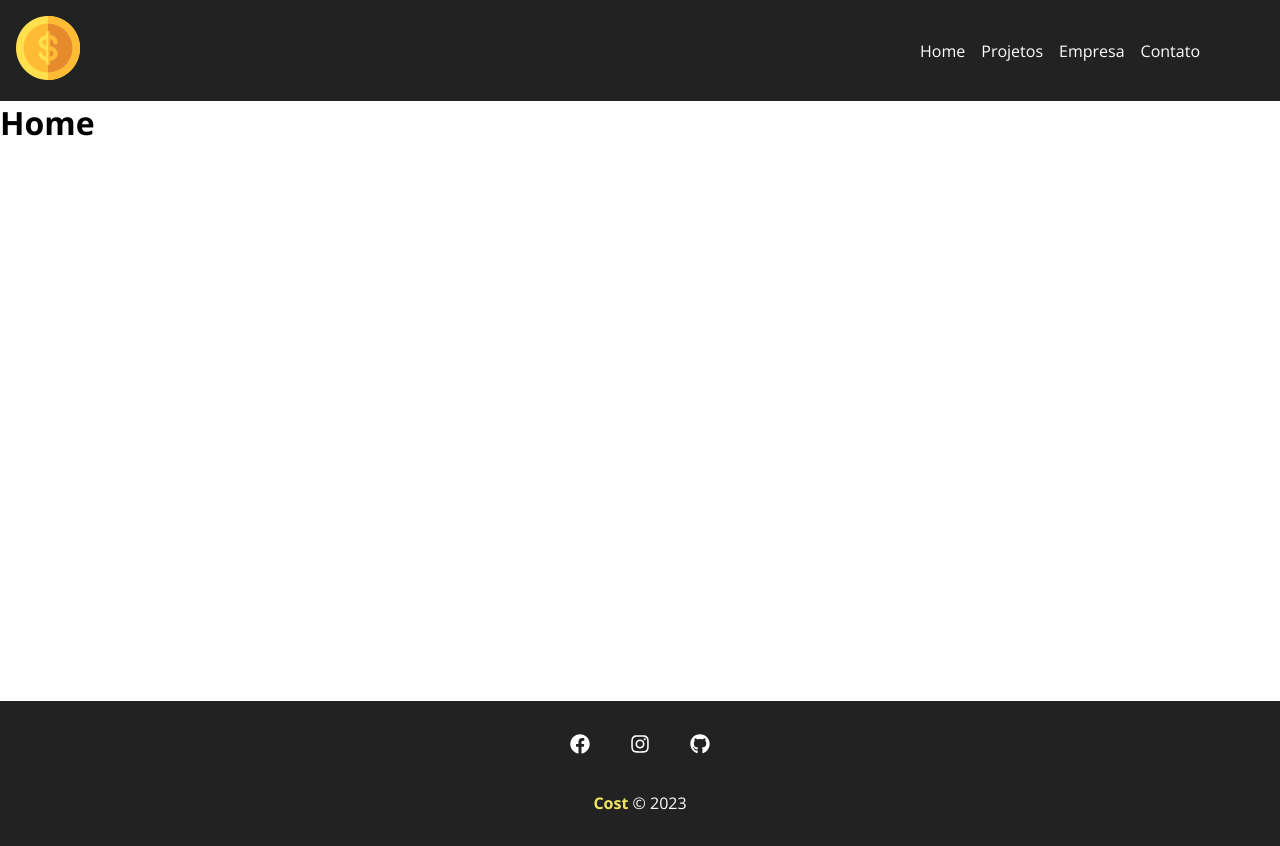
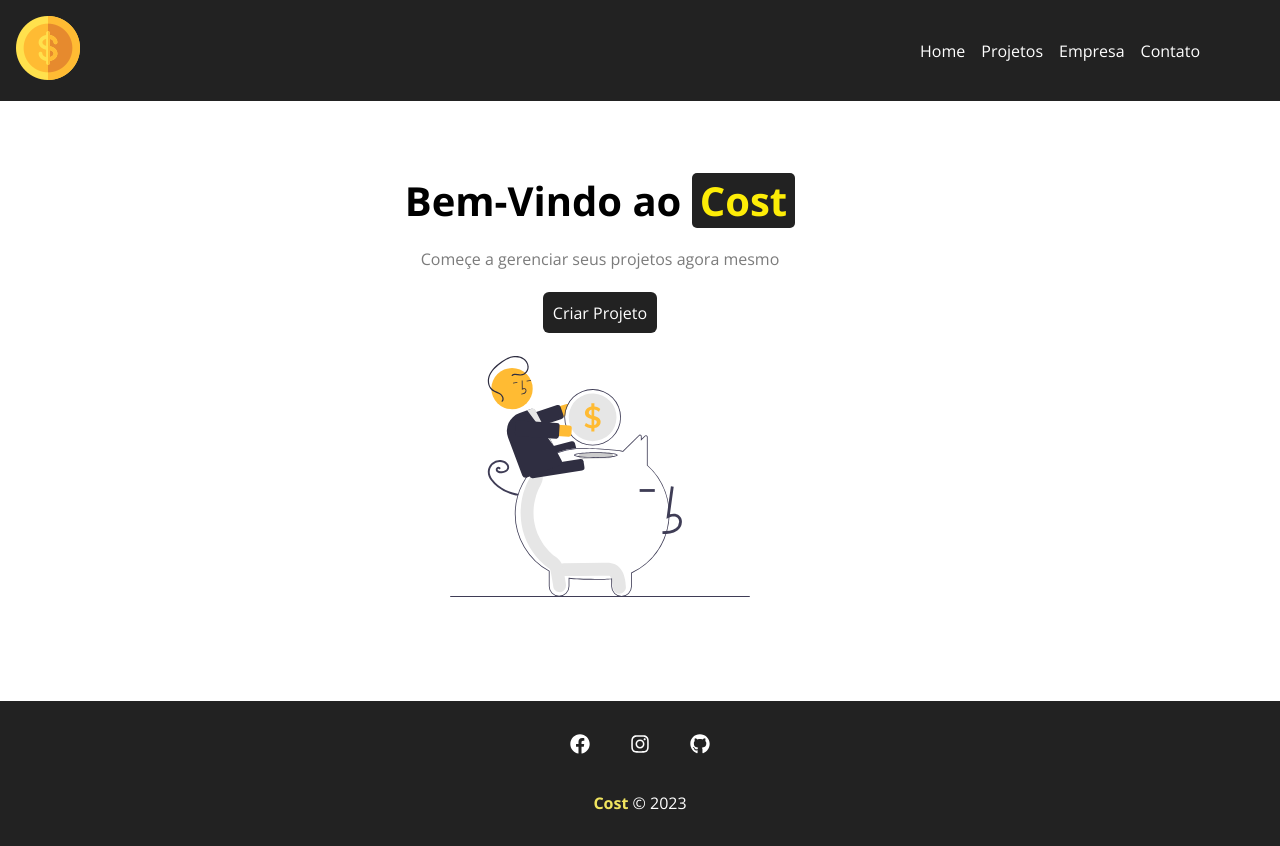
Before and after one commit to DenilsonSM1/cost, a React (Create React App) app: page / in a window 1280 px wide. Built offline with nearby package versions, Linux system fonts and the light colour scheme.

Commit message:
Criação da pagina Home, onde foi feito um botao que quando clicado irá para a pagina newproject

```diff
--- a/src/Componentes/layout/Container.module.css
+++ b/src/Componentes/layout/Container.module.css
@@ -4,6 +4,7 @@
     justify-content: space-between;
     margin: 0;
     flex-wrap: wrap; /*quando ultrapacar o valor de 1200px, ele desce o elemento para baixo*/
+
 
 }
 .min-hight{
--- /dev/null
+++ b/src/Componentes/layout/Linkbuttom.js
@@ -0,0 +1,11 @@
+import { Link } from "react-router-dom";
+import styles from './Linkbuttom.module.css';
+function Linkbuttom({to, text}){
+    return(
+        <div>
+            <Link to={to} className={styles.bnt}>{text}</Link>
+        </div>
+
+    )
+}
+export default Linkbuttom;
--- /dev/null
+++ b/src/Componentes/layout/Linkbuttom.module.css
@@ -0,0 +1,11 @@
+.bnt{
+    background-color: #222;
+    padding: 0.6em;
+    border-radius: 6px;
+    color: #ffffff;
+    text-decoration: none;
+    transition: 0.3s;
+}
+.bnt:hover{
+    color:#ffbb33;
+}
--- a/src/Componentes/pages/Home.js
+++ b/src/Componentes/pages/Home.js
@@ -1,8 +1,16 @@
+import styles from './Home.module.css';
+import foto from '../image/savings.svg'
+import Linkbuttom from '../layout/Linkbuttom';
 function Home(){
     return(
-        <div>
-            <h1>Home</h1>
-        </div>
+        <section className={styles.Home_container}>
+            <h1>Bem-Vindo ao <span>Cost</span></h1>
+            <p>Começe a gerenciar seus projetos agora mesmo</p>
+
+            <Linkbuttom  to='/newproject' text="Criar Projeto" />
+
+            <img src={foto} alt='Foto'/>
+        </section>
     )
 }
 export default Home;
--- /dev/null
+++ b/src/Componentes/pages/Home.module.css
@@ -0,0 +1,27 @@
+.Home_container{
+    width: 100%;
+    display: flex;
+    flex-direction: column;
+    justify-content: center;
+    align-items: center;
+    padding: 4em;
+
+}
+.Home_container h1{
+    font-size: 2.5em;
+    margin-bottom: 0.5em;
+}
+.Home_container h1 span{
+    background-color: #222;
+    color: rgb(253, 237, 7);
+    padding: 0px 0.2em;
+    border-radius: 5px;
+}
+.Home_container p{
+    margin-bottom: 2em;
+    color:#7b7b7b;
+}
+.Home_container img{
+    width: 300px;
+    margin: 2em;
+}
```
